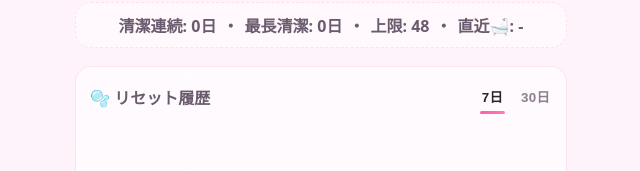
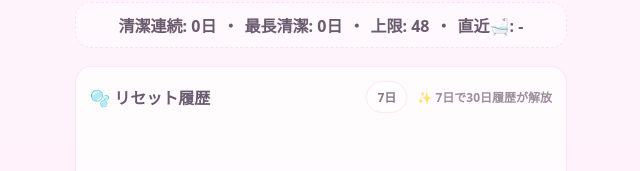
Before and after one commit to skurosawa/chinkasu-pwa, a React (Vite) app: page / in a window 1280 px wide. Shown: the part 472-643 px from the top of the page, without its empty margins (319-959 px from the left). Built offline with nearby package versions, Linux system fonts and the light colour scheme.

Commit message:
feat: unlock 30-day history as reward at 7-day streak with subtle unlock animation

```diff
--- a/src/App.css
+++ b/src/App.css
@@ -42,12 +42,9 @@ body {
     ),
     linear-gradient(180deg, var(--bg0), var(--bg1));
   -webkit-text-size-adjust: 100%;
-
-  /* シンプルで丸い雰囲気 */
   font-family: system-ui, -apple-system, BlinkMacSystemFont, "Segoe UI",
     "Hiragino Sans", "Noto Sans JP", "Helvetica Neue", Arial, sans-serif;
 
-  /* ✅ 変なタップハイライトを基本消す（ボタンは個別に制御） */
   -webkit-tap-highlight-color: transparent;
 }
 
@@ -56,11 +53,8 @@ body {
 .app {
   max-width: 520px;
   margin: 0 auto;
-
-  /* ✅ safe-area 対応（PWAの下端が詰まらない） */
   padding: calc(18px + env(safe-area-inset-top)) 14px
     calc(28px + env(safe-area-inset-bottom));
-
   text-align: center;
   color: var(--text);
 }
@@ -72,7 +66,7 @@ body {
   letter-spacing: 0.05em;
 }
 
-/* ✅ “押せるのは🛁だけ”を視覚的に守る（ボタン以外は基本クリック感を消す） */
+/* ✅ “押せるのは🛁だけ”を視覚的に守る */
 .card,
 .badge,
 .taunt,
@@ -95,7 +89,6 @@ body {
   background: var(--card);
   border: 1px solid var(--line);
   box-shadow: var(--shadow);
-
   backdrop-filter: blur(10px);
   -webkit-backdrop-filter: blur(10px);
 }
@@ -156,7 +149,6 @@ body {
   border-radius: 14px;
   border: 1px solid rgba(255, 105, 180, 0.12);
 
-  /* “チップ”ではなく“ラベル/ステッカー”に寄せる */
   background: linear-gradient(
     180deg,
     rgba(255, 255, 255, 0.66),
@@ -189,7 +181,6 @@ body {
   transform: translateY(0);
   transition: transform 0.12s ease, filter 0.12s ease, box-shadow 0.2s ease;
 
-  /* ✅ iOSのタップ感 */
   -webkit-tap-highlight-color: transparent;
   touch-action: manipulation;
 
@@ -212,7 +203,6 @@ body {
   margin: 14px 0 0;
   padding: 10px 6px;
 
-  /* ボタンっぽさを消す */
   border-radius: 0;
   background: transparent;
   border: 0;
@@ -221,7 +211,7 @@ body {
   font-weight: 900;
 }
 
-/* ---------- Stats (lighter, less “clickable”) ---------- */
+/* ---------- Stats ---------- */
 
 .stats {
   margin-top: 12px;
@@ -251,7 +241,6 @@ body {
   pointer-events: none;
   z-index: 9999;
 
-  /* ✅ notch端末で安全（中央なので基本不要だけど保険） */
   padding: env(safe-area-inset-top) env(safe-area-inset-right)
     env(safe-area-inset-bottom) env(safe-area-inset-left);
 }
@@ -360,12 +349,11 @@ body {
 .history {
   margin-top: 18px;
   padding: 14px;
-  border-radius: 16px; /* 少し小さくして軽く */
+  border-radius: 16px;
   background: rgba(255, 255, 255, 0.66);
   border: 1px solid rgba(255, 105, 180, 0.16);
 }
 
-/* ✅ 履歴エリア内は選択や変なタップ挙動を抑える（ただしタブは除外） */
 .history * {
   -webkit-tap-highlight-color: transparent;
 }
@@ -384,65 +372,102 @@ body {
   color: var(--sub);
 }
 
-/* “ボタンに見えない”タブ */
-.historyTabs {
+/* ✅ ごほうび解放の表示（押せない） */
+.historyHint {
   display: flex;
-  gap: 14px;
   align-items: center;
   justify-content: flex-end;
+  gap: 10px;
+  cursor: default;
+  user-select: none;
 }
 
-.historyTab {
-  appearance: none;
-  border: 0;
-  background: transparent;
-  padding: 6px 2px;
-  margin: 0;
-  border-radius: 0;
+.historyPill {
+  display: inline-flex;
+  align-items: center;
+  justify-content: center;
+
+  padding: 6px 10px;
+  border-radius: 999px;
+  border: 1px solid rgba(255, 105, 180, 0.14);
+  background: rgba(255, 255, 255, 0.55);
 
   font-weight: 900;
-  color: rgba(107, 91, 110, 0.78);
-  letter-spacing: 0.02em;
+  font-size: 12px;
+  color: rgba(107, 91, 110, 0.82);
 
-  cursor: pointer;
   position: relative;
-  -webkit-tap-highlight-color: transparent;
-  touch-action: manipulation;
+  overflow: hidden;
 }
 
-.historyTab::after {
+.historyPill.reward {
+  color: var(--text);
+  border-color: rgba(255, 105, 180, 0.22);
+  background: linear-gradient(
+    90deg,
+    rgba(255, 255, 255, 0.60),
+    rgba(255, 255, 255, 0.46)
+  );
+  box-shadow: 0 8px 18px rgba(255, 105, 180, 0.10);
+}
+
+/* ✅ 解放した瞬間だけ：キラッ + ぷにっ */
+.historyPill.unlockFx {
+  animation: rewardPop 1.1s ease both;
+}
+
+.historyPill.unlockFx::after {
   content: "";
   position: absolute;
-  left: 0;
-  right: 0;
-  bottom: -2px;
-  height: 3px;
-  border-radius: 999px;
-  background: transparent;
-  transform: scaleX(0.3);
-  opacity: 0;
-  transition: transform 0.18s ease, opacity 0.18s ease,
-    background 0.18s ease;
+  inset: -40%;
+  background: linear-gradient(
+    110deg,
+    transparent 30%,
+    rgba(255, 255, 255, 0.55) 50%,
+    transparent 70%
+  );
+  transform: translateX(-70%);
+  animation: rewardShimmer 1.1s ease both;
+  pointer-events: none;
+  mix-blend-mode: screen;
 }
 
-.historyTab.active {
-  color: var(--text);
+@keyframes rewardPop {
+  0% {
+    transform: scale(0.98);
+    box-shadow: 0 0 0 rgba(255, 105, 180, 0);
+  }
+  25% {
+    transform: scale(1.04);
+    box-shadow: 0 14px 28px rgba(255, 105, 180, 0.16);
+  }
+  60% {
+    transform: scale(1.01);
+  }
+  100% {
+    transform: scale(1);
+  }
 }
 
-.historyTab.active::after {
-  background: linear-gradient(90deg, var(--pink), #ff79b8);
-  transform: scaleX(1);
-  opacity: 1;
+@keyframes rewardShimmer {
+  0% {
+    transform: translateX(-70%);
+    opacity: 0;
+  }
+  25% {
+    opacity: 1;
+  }
+  100% {
+    transform: translateX(70%);
+    opacity: 0;
+  }
 }
 
-.historyTab:active {
-  opacity: 0.75;
-}
-
-.historyTab:focus-visible {
-  outline: 2px solid rgba(255, 95, 162, 0.35);
-  outline-offset: 4px;
-  border-radius: 10px;
+.historyLock {
+  font-size: 12px;
+  font-weight: 900;
+  color: rgba(107, 91, 110, 0.68);
+  white-space: nowrap;
 }
 
 .historyBars {
@@ -459,8 +484,6 @@ body {
   justify-content: flex-start;
   padding-bottom: 6px;
   scroll-snap-type: x proximity;
-
-  /* ✅ iOSのスクロールを気持ちよく */
   -webkit-overflow-scrolling: touch;
 }
 
@@ -516,4 +539,10 @@ body {
   .puni-btn {
     transition: none;
   }
+  .historyPill.unlockFx {
+    animation: none;
+  }
+  .historyPill.unlockFx::after {
+    animation: none;
+  }
 }
--- a/src/App.tsx
+++ b/src/App.tsx
@@ -54,8 +54,9 @@ export default function App() {
   const [showGodToast, setShowGodToast] = useState(false)
   const prevStreakRef = useRef<number>(cleanStreak)
 
-  // ✅ 履歴レンジ（7日 / 30日）
-  const [historyRange, setHistoryRange] = useState<7 | 30>(7)
+  // ✅ 30日履歴ごほうび解放 演出（解放した瞬間だけ）
+  const [showHistoryUnlockFx, setShowHistoryUnlockFx] = useState(false)
+  const prevIsGodCleanRef = useRef<boolean>(false)
 
   // ✅ 神清潔段階（7 / 14 / 30）
   const cleanTier = useMemo(() => {
@@ -67,6 +68,10 @@ export default function App() {
   }, [cleanStreak])
 
   const isGodClean = cleanTier.key !== 'none'
+
+  // ✅ ごほうび解放：神清潔（7日以上）で30日履歴を自動解放
+  const historyRange: 7 | 30 = isGodClean ? 30 : 7
+  const historyRangeLabel = historyRange === 30 ? 'ごほうび30日' : '7日'
 
   // 起動時に履歴の最新を読む
   useEffect(() => {
@@ -91,6 +96,19 @@ export default function App() {
     prevStreakRef.current = cleanStreak
   }, [cleanStreak])
 
+  // ✅ 30日履歴の解放演出（初めて神清潔になった瞬間だけ）
+  useEffect(() => {
+    const prev = prevIsGodCleanRef.current
+    const now = isGodClean
+
+    if (!prev && now) {
+      setShowHistoryUnlockFx(true)
+      window.setTimeout(() => setShowHistoryUnlockFx(false), 1200)
+    }
+
+    prevIsGodCleanRef.current = now
+  }, [isGodClean])
+
   // ✅ 1分ごと + iOS復帰時にポイント再計算（PWA安定性）
   useEffect(() => {
     const tick = () => {
@@ -106,7 +124,6 @@ export default function App() {
     }
     const onFocus = () => tick()
     const onPageShow = (e: PageTransitionEvent) => {
-      // BFCache復帰でも確実に再計算
       if (e.persisted) tick()
       else tick()
     }
@@ -149,7 +166,7 @@ export default function App() {
     const before = point
     const t = nowMs()
 
-    // ✅ 日付跨ぎ対策：押した瞬間の todayKey を使う（useMemo固定をやめる）
+    // ✅ 日付跨ぎ対策：押した瞬間の todayKey を使う
     const todayKey = getTodayKeyJST()
 
     appendBathEvent({ ts: t, dayKey: todayKey, pointBefore: before })
@@ -173,7 +190,7 @@ export default function App() {
     }
   }
 
-  // 🫧 履歴（自動スケーリング + 7/30）
+  // 🫧 履歴（自動スケーリング + 7/30 自動）
   const historyData = useMemo(() => {
     const events = loadBathEvents()
     const now = new Date()
@@ -261,21 +278,23 @@ export default function App() {
         <div className="historyHeader">
           <p className="historyTitle">🫧 リセット履歴</p>
 
-          <div className="historyTabs" role="tablist" aria-label="履歴レンジ">
-            <button
-              type="button"
-              className={`historyTab ${historyRange === 7 ? 'active' : ''}`}
-              onClick={() => setHistoryRange(7)}
+          {/* ✅ 押せない：ごほうび解放の表示 */}
+          <div className="historyHint" aria-label="履歴レンジ">
+            <span
+              className={[
+                'historyPill',
+                historyRange === 30 ? 'reward' : '',
+                showHistoryUnlockFx ? 'unlockFx' : '',
+              ]
+                .filter(Boolean)
+                .join(' ')}
             >
-              7日
-            </button>
-            <button
-              type="button"
-              className={`historyTab ${historyRange === 30 ? 'active' : ''}`}
-              onClick={() => setHistoryRange(30)}
-            >
-              30日
-            </button>
+              {historyRangeLabel}
+            </span>
+
+            {!isGodClean && (
+              <span className="historyLock">✨ 7日で30日履歴が解放</span>
+            )}
           </div>
         </div>
 
```
